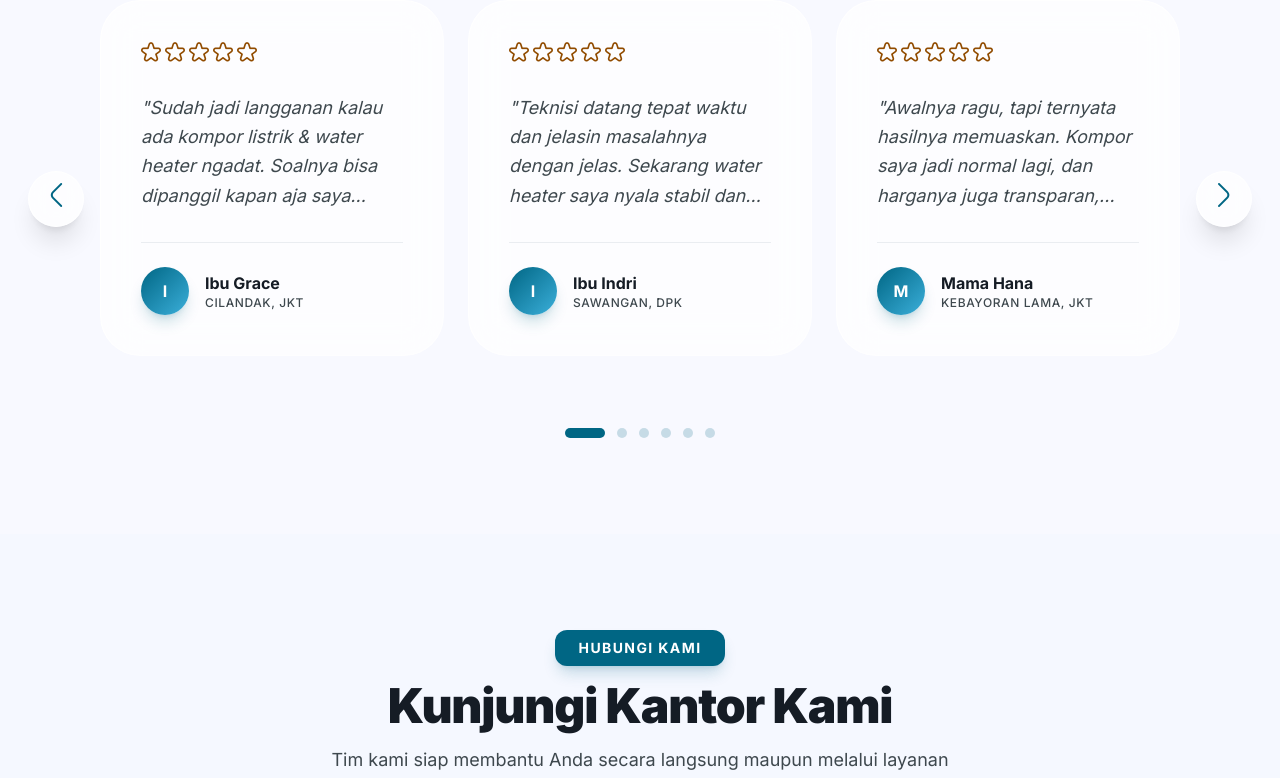
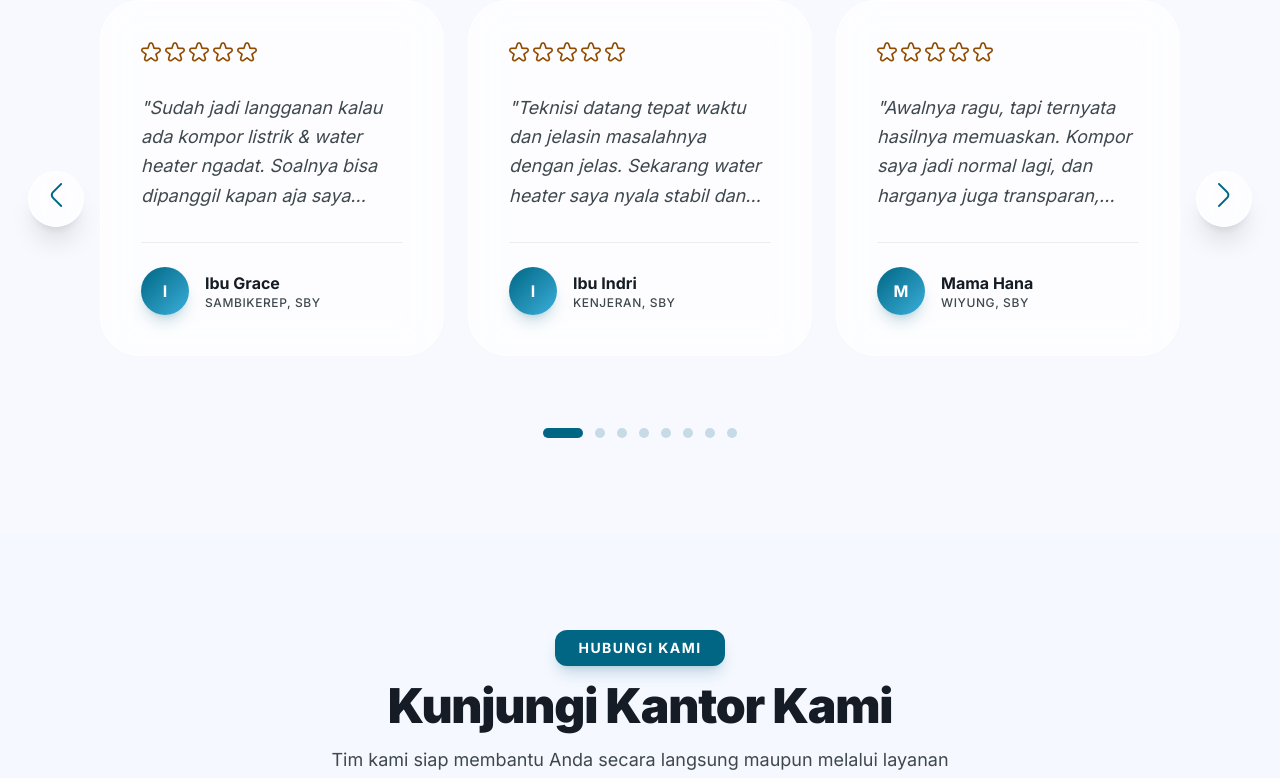
Before and after one commit to Ikhlasul-FZ/tekno-home, a Next.js app: page / in a window 1280 px wide. Shown: the part 5466-6244 px from the top of the page. Built offline with nearby package versions, Linux system fonts and the light colour scheme.

Commit message:
update: change all testimonial locations to Surabaya and add 2 new reviews

```diff
--- a/components/TestimonialCarousel.tsx
+++ b/components/TestimonialCarousel.tsx
@@ -4,12 +4,14 @@ import { useState, useEffect } from "react";
 
 export default function TestimonialCarousel() {
   const testimonials = [
-    { name: "Ibu Grace", loc: "Cilandak, Jkt", quote: "Sudah jadi langganan kalau ada kompor listrik & water heater ngadat. Soalnya bisa dipanggil kapan aja saya butuh cepat.", stars: 5 },
-    { name: "Ibu Indri", loc: "Sawangan, Dpk", quote: "Teknisi datang tepat waktu dan jelasin masalahnya dengan jelas. Sekarang water heater saya nyala stabil dan aman.", stars: 5 },
-    { name: "Mama Hana", loc: "Kebayoran lama, Jkt", quote: "Awalnya ragu, tapi ternyata hasilnya memuaskan. Kompor saya jadi normal lagi, dan harganya juga transparan, nggak ada biaya tambahan aneh-aneh.", stars: 5 },
+    { name: "Ibu Grace", loc: "Sambikerep, Sby", quote: "Sudah jadi langganan kalau ada kompor listrik & water heater ngadat. Soalnya bisa dipanggil kapan aja saya butuh cepat.", stars: 5 },
+    { name: "Ibu Indri", loc: "Kenjeran, Sby", quote: "Teknisi datang tepat waktu dan jelasin masalahnya dengan jelas. Sekarang water heater saya nyala stabil dan aman.", stars: 5 },
+    { name: "Mama Hana", loc: "Wiyung, Sby", quote: "Awalnya ragu, tapi ternyata hasilnya memuaskan. Kompor saya jadi normal lagi, dan harganya juga transparan, nggak ada biaya tambahan aneh-aneh.", stars: 5 },
     { name: "Bpk. Hendra", loc: "Rungkut, Sby", quote: "Panggil teknisi untuk maintenance rutin water heater. Pengerjaan sangat detail sampai dibersihkan kerak-keraknya. Sekarang suhu airnya stabil lagi.", stars: 5 },
     { name: "Ibu Maya", loc: "Gubeng, Sby", quote: "Restorasi kompor peninggalan orang tua yang tadinya macet total. Sekarang jadi kinclong dan nyala apinya biru sempurna. Terima kasih TeknoHome!", stars: 5 },
-    { name: "Bpk. Agus", loc: "Darmo, Sby", quote: "Layanan daruratnya mantap. Kompor gas bocor di hari Minggu tetap dilayani dengan cepat. Teknisi sangat tenang dan solutif.", stars: 5 }
+    { name: "Bpk. Agus", loc: "Darmo, Sby", quote: "Layanan daruratnya mantap. Kompor gas bocor di hari Minggu tetap dilayani dengan cepat. Teknisi sangat tenang dan solutif.", stars: 5 },
+    { name: "Ibu Shinta", loc: "Mulyorejo, Sby", quote: "Sangat terbantu dengan layanan TeknoHome. Kompor gas yang apinya merah terus sekarang jadi biru bersih lagi. Teknisi juga kasih tips perawatan yang berguna.", stars: 5 },
+    { name: "Bpk. Farhan", loc: "Tandes, Sby", quote: "Layanan servis water heater terbaik di Surabaya. Proses booking via WA gampang banget, teknisi datang tepat waktu dan kerjanya profesional.", stars: 5 }
   ];
 
   const [currentIndex, setCurrentIndex] = useState(0);
```
